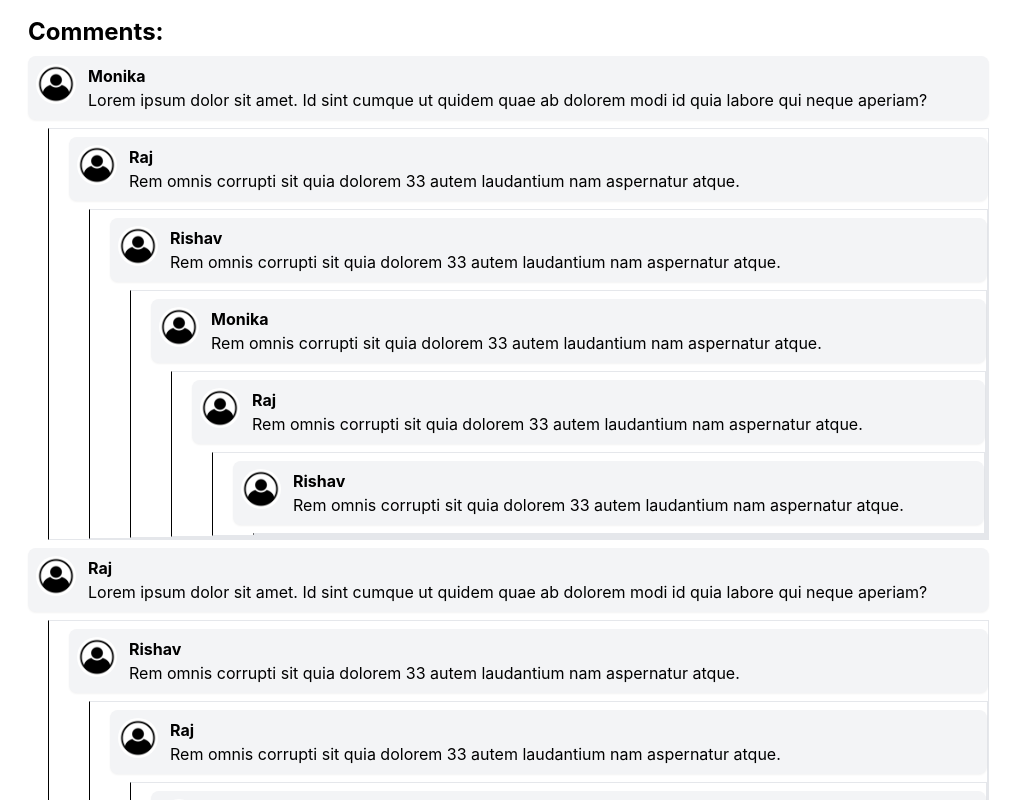
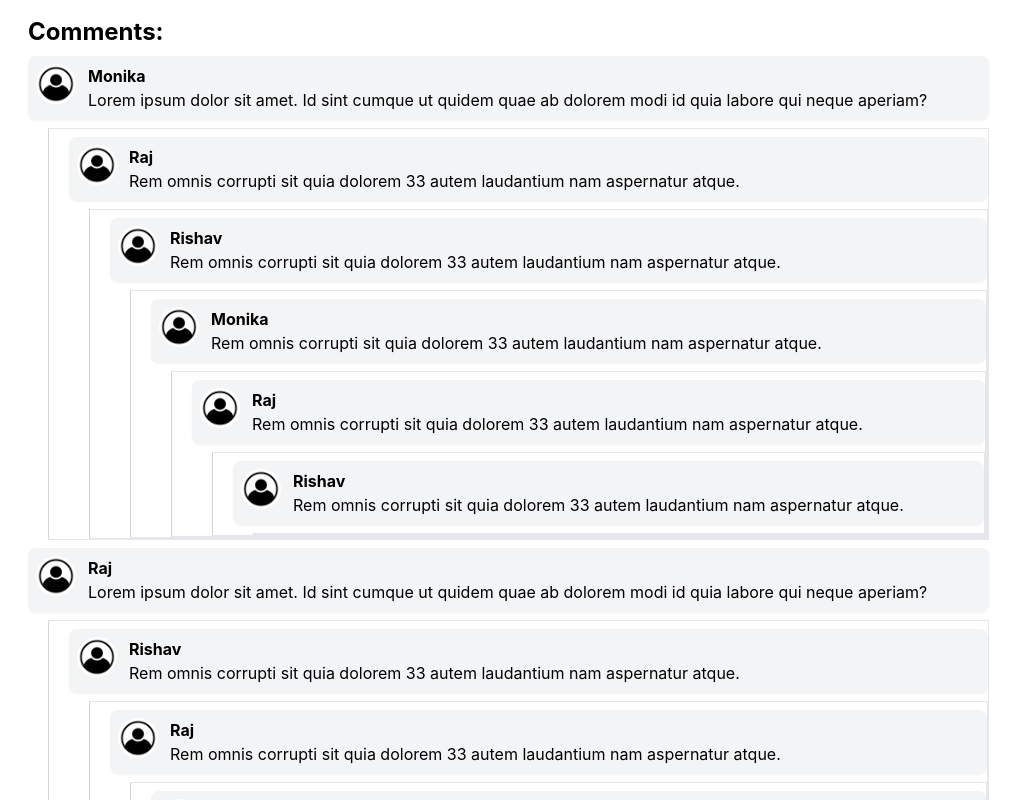
Before and after one commit to rishavraj18/MyYouTube, a React (Create React App) app: page /watch in a window 1280 px wide. Shown: the part 620-1420 px from the top of the page, without its empty margins (0-1023 px from the left). Built offline with nearby package versions, Linux system fonts and the light colour scheme; no server answers.

Commit message:
Black border to gray border

```diff
--- a/src/components/CommentsContainer.js
+++ b/src/components/CommentsContainer.js
@@ -123,7 +123,7 @@ const CommentsList = ({comments}) => {
   return comments.map((comment, index) => (
   <div>
     <Comment key={index} data={comment} />
-     <div className="pl-5 border border-l-black ml-5">
+     <div className="pl-5 border border-l-gray-300 ml-5">
       <CommentsList comments={comment.replies} />
      </div>
   </div>
```
